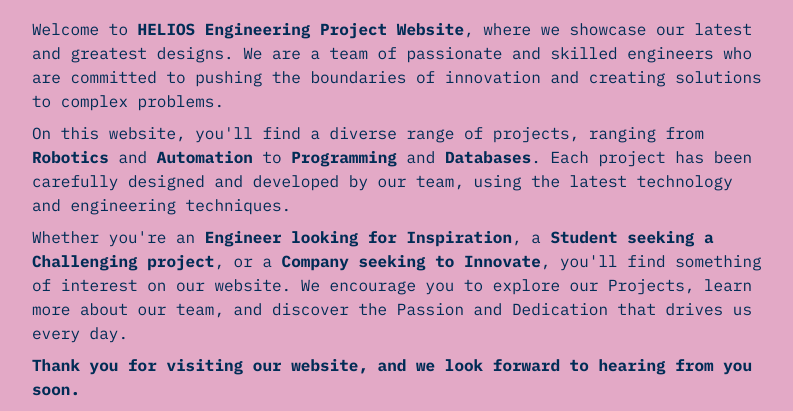
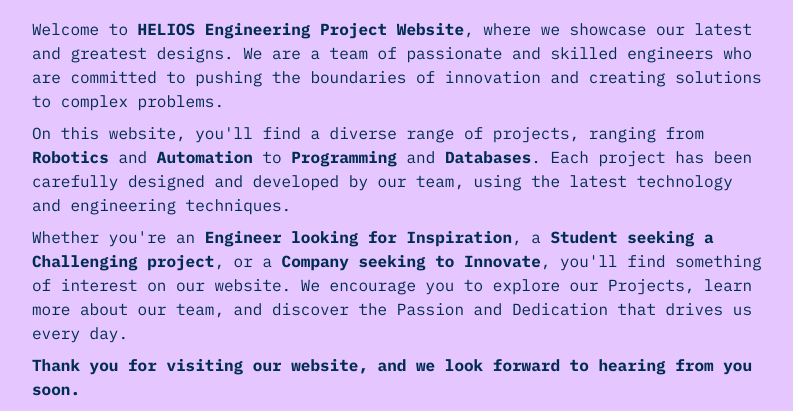
Before and after one commit to Auriel3003/helios, an Astro site: page / in a window 1280 px wide. Shown: the part 240-651 px from the top of the page, without its empty margins (240-1033 px from the left). Built offline with nearby package versions, Linux system fonts and the light colour scheme; Astro itself is replaced by a stand-in of ours; some packages are replaced by stand-ins of ours.

Commit message:
Update base.css

```diff
--- a/src/styles/base.css
+++ b/src/styles/base.css
@@ -5,7 +5,7 @@
 @layer base {
   :root,
 html[data-theme="light"] {
-  --color-fill: 227, 169, 198;
+  --color-fill: 229, 198, 254;
   --color-text-base: 1, 44, 86;
   --color-accent: 225, 74, 57;
   --color-card: 217, 209, 195;
```
